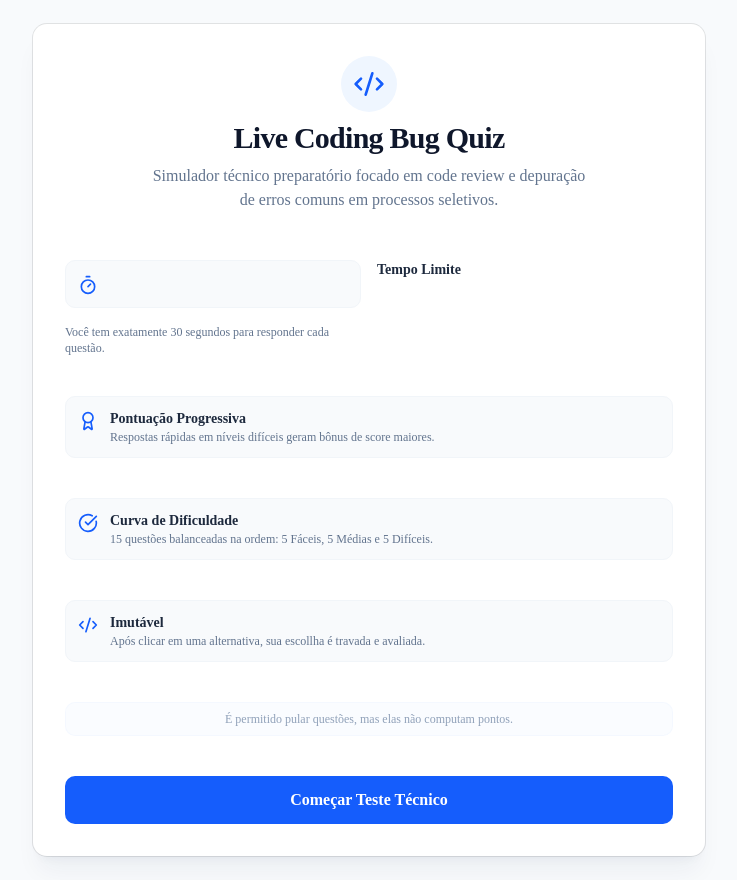
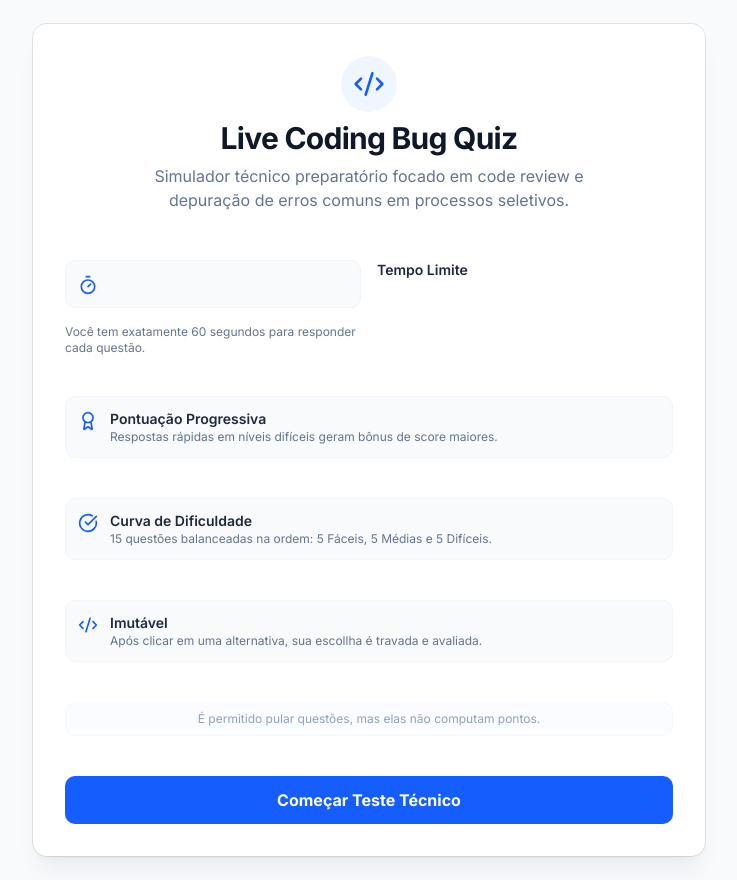
Before and after one commit to franferrazdev/live-coding-bug-quiz, a Next.js app: page / in a window 1280 px wide. Shown: the whole page, without its empty margins (271-1008 px from the left). Built offline with nearby package versions, Linux system fonts and the light colour scheme.

Commit message:
feat: upgrade core timer to 60s and customize application metadata layout

```diff
--- a/src/app/layout.tsx
+++ b/src/app/layout.tsx
@@ -1,29 +1,27 @@
 import type { Metadata } from "next";
-import { Geist, Geist_Mono } from "next/font/google";
+import { Inter } from "next/font/google";
 import "./globals.css";
 
-const geistSans = Geist({
-  variable: "--font-geist-sans",
-  subsets: ["latin"],
-});
-
-const geistMono = Geist_Mono({
-  variable: "--font-geist-mono",
-  subsets: ["latin"],
-});
+const inter = Inter({ subsets: ["latin"] });
 
 export const metadata: Metadata = {
-  title: "Create Next App",
-  description: "Generated by create next app",
+  title: "Live Coding Bug Quiz | Simulator",
+  description:
+    "Simulador técnico preparatório focado em code review e depuração de erros comuns em processos seletivos.",
 };
 
-export default function RootLayout({ children }: LayoutProps<"/">) {
+export default function RootLayout({
+  children,
+}: Readonly<{
+  children: React.ReactNode;
+}>) {
   return (
-    <html
-      lang="en"
-      className={`${geistSans.variable} ${geistMono.variable} h-full antialiased`}
-    >
-      <body className="min-h-full flex flex-col">{children}</body>
+    <html lang="pt-BR">
+      <body
+        className={`${inter.className} bg-slate-50 dark:bg-slate-950 text-slate-900 dark:text-slate-50 antialiased`}
+      >
+        {children}
+      </body>
     </html>
   );
 }
--- a/src/modules/quiz/presentation/components/timer-bar.tsx
+++ b/src/modules/quiz/presentation/components/timer-bar.tsx
@@ -6,7 +6,7 @@ interface TimerBarProps {
 }
 
 export function TimerBar({ timeLeft }: TimerBarProps) {
-  const maxTime = 30;
+  const maxTime = 60;
   // Converte os segundos restantes em uma porcentagem de 0 a 100
   const progressValue = (timeLeft / maxTime) * 100;
 
--- a/src/modules/quiz/presentation/components/welcome-screen.tsx
+++ b/src/modules/quiz/presentation/components/welcome-screen.tsx
@@ -32,7 +32,7 @@ export function WelcomeScreen() {
           Tempo Limite
         </h3>
         <p className="text-xs text-slate-500 dark:text-slate-400">
-          Você tem exatamente 30 segundos para responder cada questão.
+          Você tem exatamente 60 segundos para responder cada questão.
         </p>
       </div>
 
--- a/src/modules/quiz/presentation/store/quiz-game-store.ts
+++ b/src/modules/quiz/presentation/store/quiz-game-store.ts
@@ -170,7 +170,7 @@ export const useQuizGameStore = create<QuizGameState>((set, get) => ({
       questions: [],
       currentQuestionIndex: 0,
       score: 0,
-      timeLeft: 30,
+      timeLeft: 60,
       selectedAnswerIndex: null,
       isAnswered: false,
       gameState: "START",
```
Also changed, not shown: 1 other file (tests, documents, lock files or other folders).
